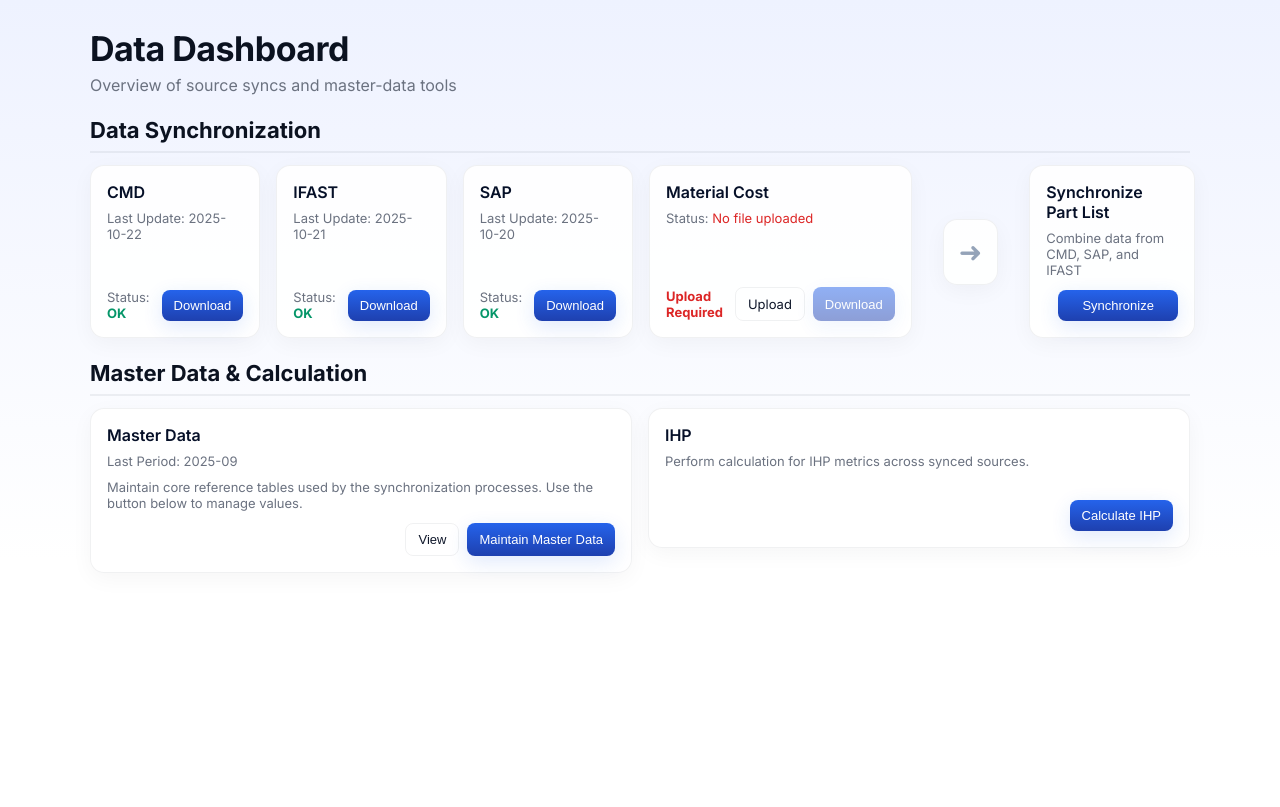
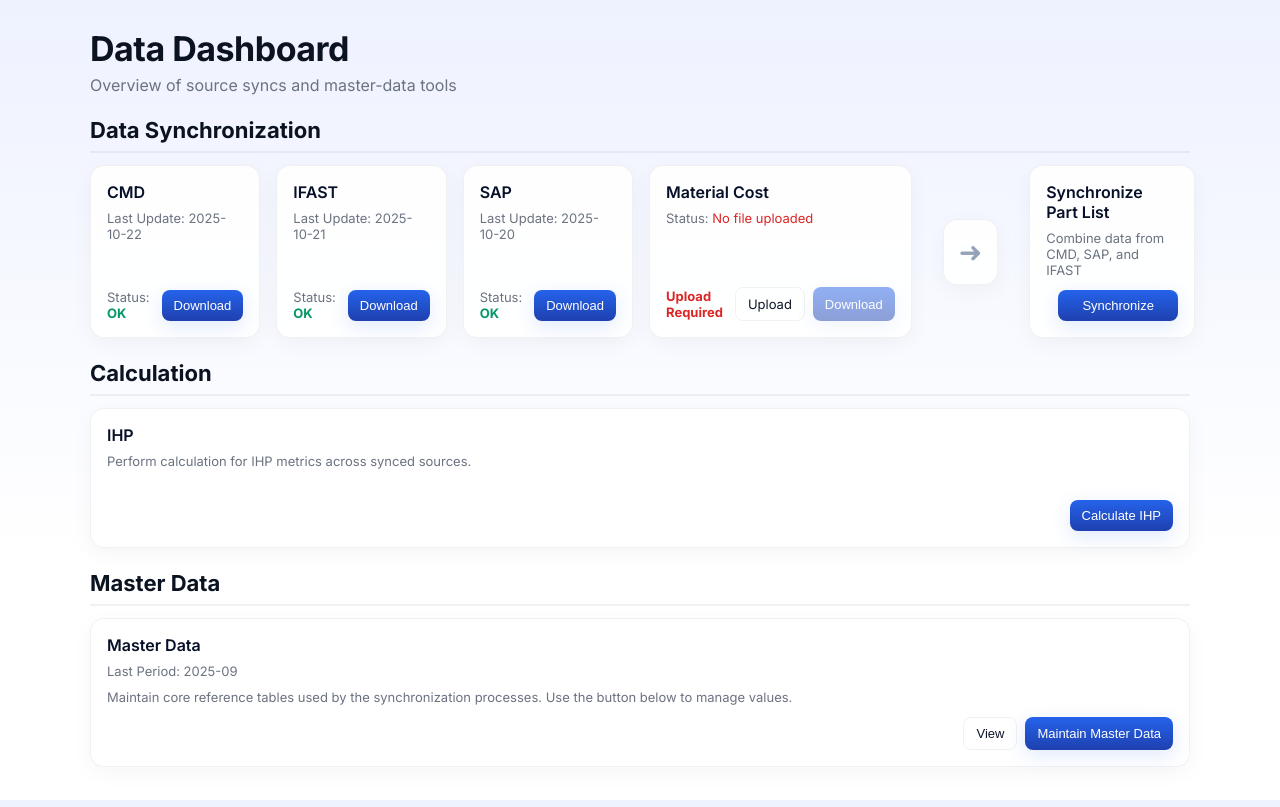
Before and after one commit to ari-fikri/finance-dashboard, a React (Vite) app: page / in a window 1280 px wide. Built offline with nearby package versions, Linux system fonts and the light colour scheme.

Commit message:
Divide between master data section and calculatio nsection

```diff
--- a/src/App.jsx
+++ b/src/App.jsx
@@ -271,36 +271,9 @@ export default function App() {
         </section>
 
         <section>
-          <h2 className="section-title">Master Data & Calculation</h2>
+          <h2 className="section-title">Calculation</h2>
 
-          <div className="grid-2" style={{ alignItems: "start" }}>
-            <motion.div
-              className="card master-card"
-              initial={{ opacity: 0, y: 6 }}
-              animate={{ opacity: 1, y: 0 }}
-              transition={{ duration: 0.28, delay: 0.04 }}
-            >
-              <div>
-                <div className="title">Master Data</div>
-                <div className="meta">Last Period: <span>{masterData.lastPeriod}</span></div>
-                <div style={{ marginTop: 10 }} className="small">
-                  Maintain core reference tables used by the synchronization processes. Use the button below to manage values.
-                </div>
-              </div>
-
-              <div className="card-footer">
-                <div />
-                <div className="card-actions">
-                  <button className="btn btn-ghost" onClick={() => alert("View master data (preview)")}>
-                    View
-                  </button>
-                  <button className="btn btn-primary" onClick={openMaintain}>
-                    Maintain Master Data
-                  </button>
-                </div>
-              </div>
-            </motion.div>
-
+          <div className="grid-1" style={{ alignItems: "start" }}>
             <motion.div
               className="card ihp-area"
               initial={{ opacity: 0, y: 6 }}
@@ -333,6 +306,39 @@ export default function App() {
             </motion.div>
           </div>
         </section>
+
+        <section>
+          <h2 className="section-title">Master Data</h2>
+
+          <div className="grid-1" style={{ alignItems: "start" }}>
+            <motion.div
+              className="card master-card"
+              initial={{ opacity: 0, y: 6 }}
+              animate={{ opacity: 1, y: 0 }}
+              transition={{ duration: 0.28, delay: 0.04 }}
+            >
+              <div>
+                <div className="title">Master Data</div>
+                <div className="meta">Last Period: <span>{masterData.lastPeriod}</span></div>
+                <div style={{ marginTop: 10 }} className="small">
+                  Maintain core reference tables used by the synchronization processes. Use the button below to manage values.
+                </div>
+              </div>
+
+              <div className="card-footer">
+                <div />
+                <div className="card-actions">
+                  <button className="btn btn-ghost" onClick={() => alert("View master data (preview)")}>
+                    View
+                  </button>
+                  <button className="btn btn-primary" onClick={openMaintain}>
+                    Maintain Master Data
+                  </button>
+                </div>
+              </div>
+            </motion.div>
+          </div>
+        </section>
       </main>
 
       <div className="page-bottom" />
```
